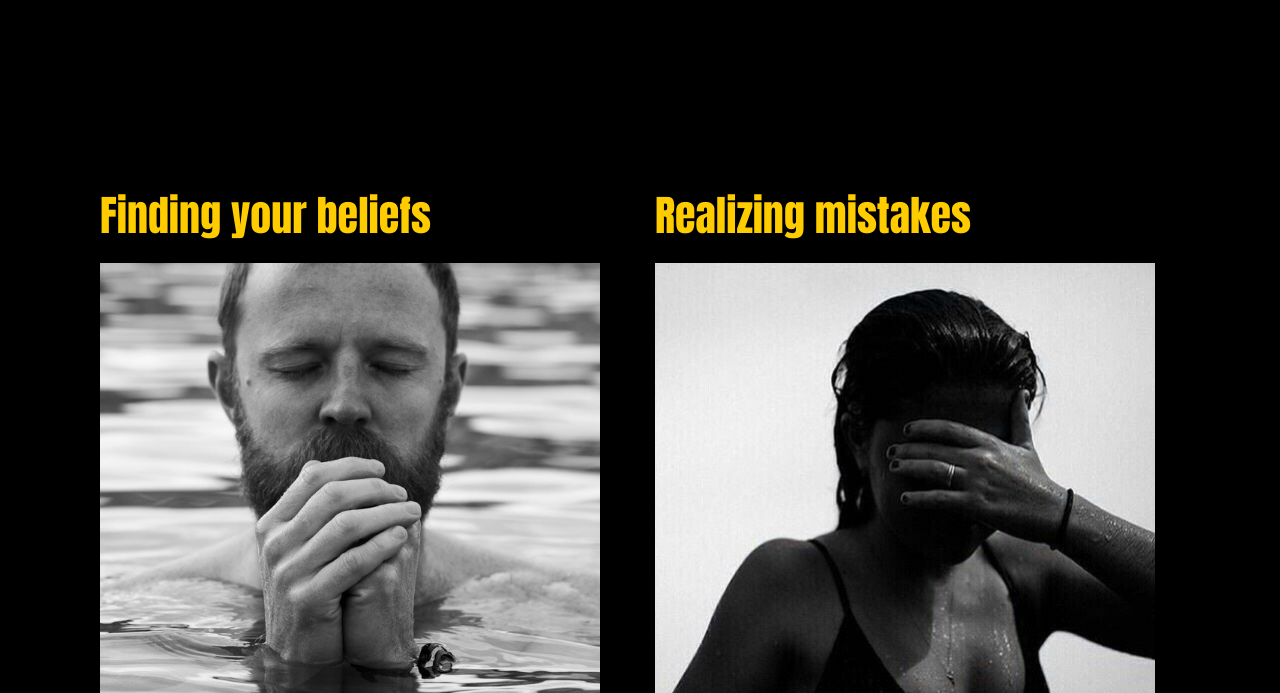
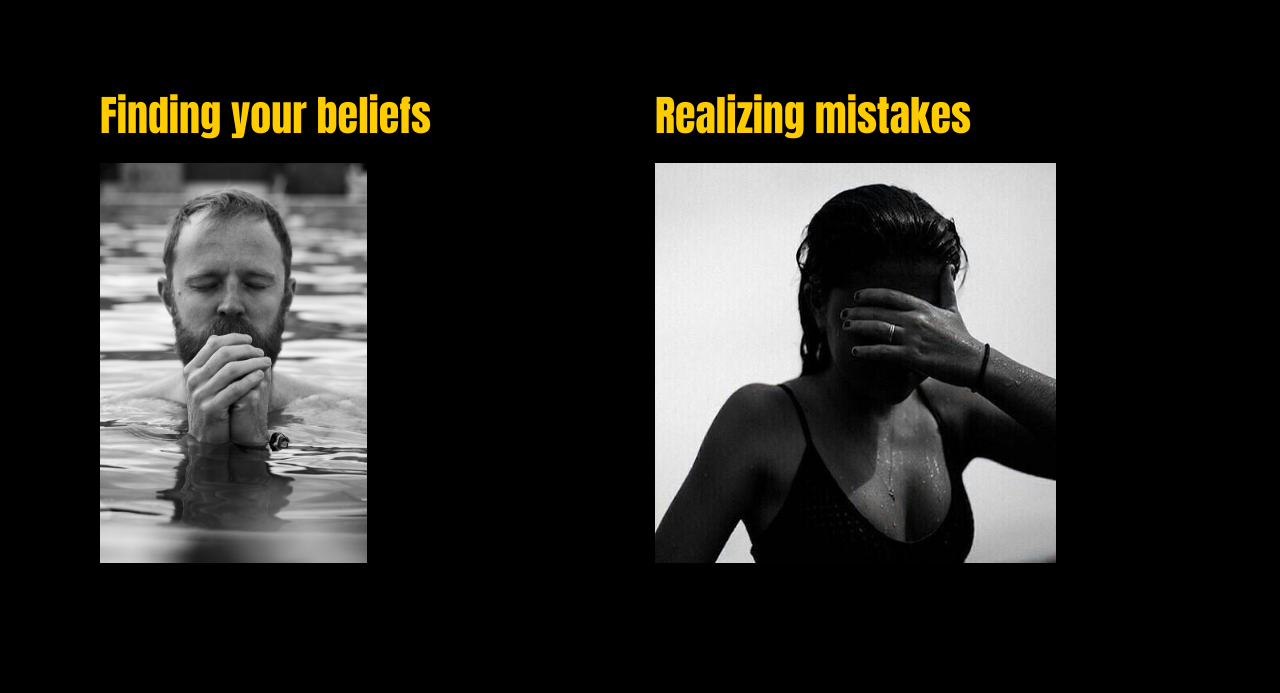
Before and after one commit to Ruta191241/bootstrap2nd, a plain HTML site: page index.html in a window 1280 px wide. Shown: the part 1614-2307 px from the top of the page. Drawn offline with nearby package versions, Linux system fonts and the light colour scheme.

Commit message:
Update style.css

```diff
--- a/css/style.css
+++ b/css/style.css
@@ -58,6 +58,7 @@ body {
 
 
   section .row .col .col-sm-6 img {
+    display: flex;
     margin: 0 0 30px;
     width: 100%;
   }
@@ -131,14 +132,15 @@ body {
   }
 
   footer li img {
+    display: flex;
     width: 32px;
     height: 32px;
   }
 
   .container .row .col img  {
     object-fit: cover;
-    width: 500px;
-    height: 500px;
+    max-width: 450px;
+    height: 400px;
   }
 
 
```
